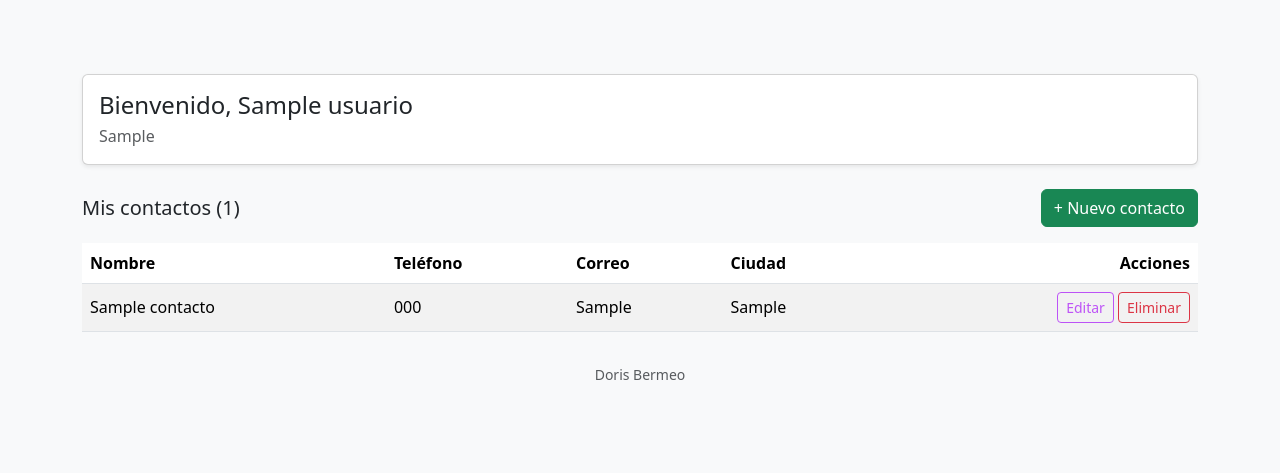
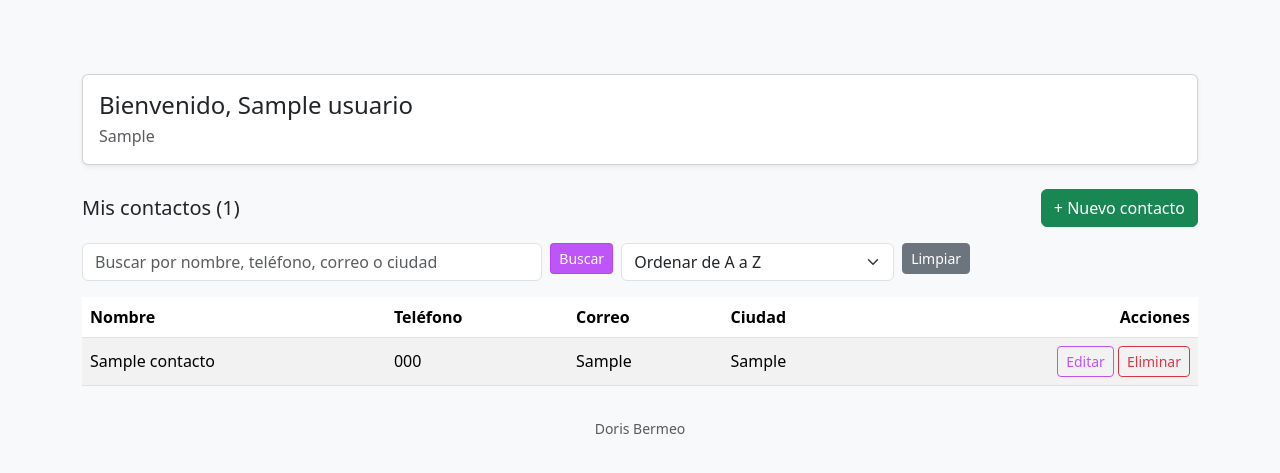
Before and after one commit to bermeodoris174-cloud/agendas_contacto, a PHP site: page /panel.php in a window 1280 px wide. Shown: the part 56-529 px from the top of the page. Run offline with PHP 8.4, Linux system fonts and the light colour scheme; the visitor is signed in with stand-in values (Sample User, id 1); tables that the repository leaves empty hold one stand-in row (values such as "Sample post").

Commit message:
Busqueda y ordenamiento

```diff
--- a/panel.php
+++ b/panel.php
@@ -2,9 +2,25 @@
 require_once __DIR__ . '/includes/autenticacion.php';
 $usuario = exigir_sesion();
 
-$consulta = conexion()->prepare('SELECT id, nombre, telefono, correo, ciudad FROM contactos WHERE id_usuario = ? ORDER BY nombre');
-$consulta->execute([$usuario['id']]);
-$contactos = $consulta->fetchAll();
+// Búsqueda y ordenamiento (llegan por la URL con GET)
+$busqueda = trim((string)($_GET['q'] ?? ''));
+$orden = (($_GET['orden'] ?? 'asc') === 'desc') ? 'desc' : 'asc';
+$direccion = ($orden === 'desc') ? 'DESC' : 'ASC'; // solo toma uno de dos valores fijos
+
+$sql = 'SELECT id, nombre, telefono, correo, ciudad FROM contactos WHERE id_usuario = ?';
+$parametros = [$usuario['id']];
+
+if ($busqueda !== '') {
+    $patron = '%' . addcslashes($busqueda, '%_\\') . '%';
+    $sql .= ' AND (nombre LIKE ? OR telefono LIKE ? OR correo LIKE ? OR ciudad LIKE ?)';
+    array_push($parametros, $patron, $patron, $patron, $patron);
+}
+
+$sql .= " ORDER BY nombre $direccion";
+
+$consulta = conexion() ->prepare($sql);
+$consulta->execute($parametros);
+$contactos = $consulta ->fetchAll();
 
 $titulo = 'Panel principal';
 require __DIR__ . '/includes/encabezado.php';
@@ -21,8 +37,30 @@ require __DIR__ . '/includes/encabezado.php';
   <a href="formulario_contacto.php" class="btn btn-success">+ Nuevo contacto</a>
 </div>
 
+<form method="get" class="row g-2 mb-3 algin-items-center">
+  <div class="col-md-5">
+    <input type="search" name="q" class="form-control"
+           placeholder="Buscar por nombre, teléfono, correo o ciudad"
+           value="<?= escapar($busqueda) ?>">
+  </div>
+  <div class="col-auto">
+    <button class="btn btn-primary btn-sm">Buscar</button>
+  </div>
+  <div class="col-md-3">
+    <select name="orden" class="form-select" onchange="this.form.submit()">
+      <option value="asc"  <?= $orden === 'asc'  ? 'selected' : '' ?>>Ordenar de A a Z</option>
+      <option value="desc" <?= $orden === 'desc' ? 'selected' : '' ?>>Ordenar de Z a A</option>
+    </select>
+  </div>
+  <div class="col-auto">
+    <a href="panel.php" class="btn btn-secondary btn-sm">Limpiar</a>
+  </div>
+</form>
+
 <?php if (!$contactos): ?>
-  <div class="alert alert-info">Aún no tienes contactos registrados.</div>
+  <div class="alert alert-info">
+    <?= $busqueda !== '' ? 'No se encontraron contactos con esa búsqueda.' : 'Aún no tienes contactos registrados.' ?>
+  </div>
 <?php else: ?>
 <div class="table-responsive">
   <table class="table table-striped bg-white align-middle">
```
